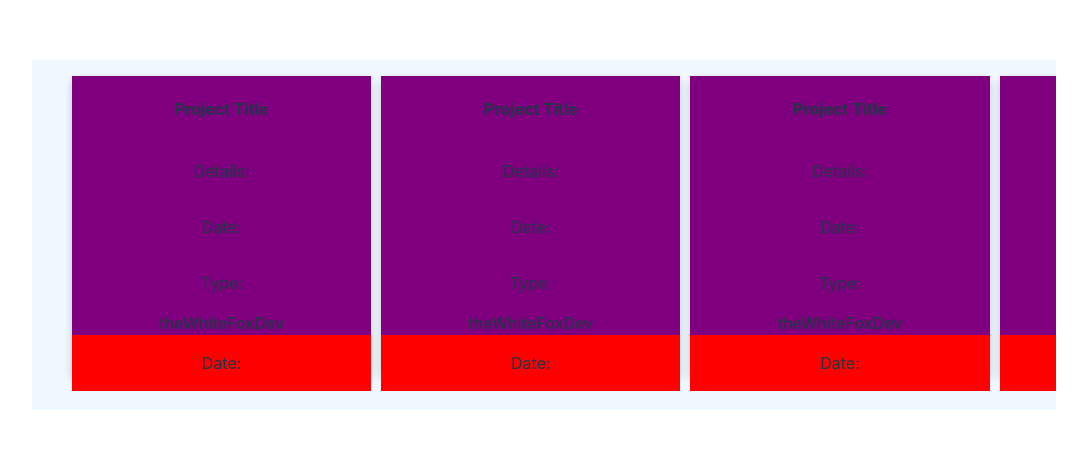
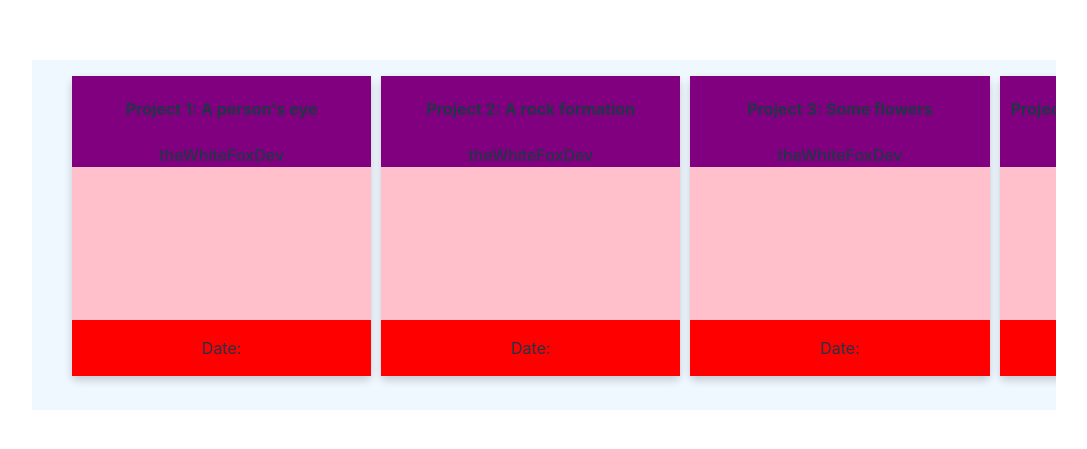
Before and after one commit to theWhiteFox/react-ts-carousel, a React (Vite) app: page / in a window 1280 px wide. Shown: the part 165-614 px from the top of the page, without its empty margins (96-1183 px from the left). Built offline with nearby package versions, Linux system fonts and the light colour scheme.

Commit message:
get set up with drag items

```diff
--- a/src/components/Carousel.tsx
+++ b/src/components/Carousel.tsx
@@ -1,36 +1,54 @@
 import CarouselCard from "./CarouselCard";
 import { InnerSlider, SliderContainer } from "./Styles";
+import { getRefValue, useStateRef } from "../lib/Hooks";
+import { useRef } from "react";
 
 const items = [
   {
+    cardNumber: 1,
     imageSrc: "/pic1.jpeg",
     imageAlt: "A person's eye",
   },
   {
+    cardNumber: 2,
     imageSrc: "/pic2.jpeg",
     imageAlt: "A rock formation",
   },
   {
+    cardNumber: 3,
     imageSrc: "/pic3.jpeg",
     imageAlt: "Some flowers",
   },
   {
+    cardNumber: 4,
     imageSrc: "/pic4.jpeg",
     imageAlt: "An egyptian wall painting",
   },
   {
+    cardNumber: 5,
     imageSrc: "/pic5.jpeg",
     imageAlt: "A butterfly on a leaf",
   },
 ];
 
 const Carousel = () => {
+  const currentOffsetXRef = useRef(0);
+  const startXRef = useRef(0);
+  const [offsetX, setOffsetX, offsetXRef] = useStateRef(0);
+
+  console.log(setOffsetX)
+
+  const onMouseDown = (e: React.MouseEvent<HTMLDivElement>) => {
+    currentOffsetXRef.current = getRefValue(offsetXRef);
+    startXRef.current = e.clientX;
+  };
+
   return (
     <>
-      <SliderContainer>
-        <InnerSlider>
-          {items.map((item, idx) => (
-            <CarouselCard key={idx} {...item} />
+      <SliderContainer onMouseDown={onMouseDown}>
+        <InnerSlider style={{ transform: `translate3d(${offsetX}px, 0, 0)` }}>
+          {items.map((item, index) => (
+            <CarouselCard key={item.cardNumber || index} {...item} />
           ))}
         </InnerSlider>
       </SliderContainer>
--- a/src/components/CarouselCard.tsx
+++ b/src/components/CarouselCard.tsx
@@ -1,16 +1,20 @@
 import CarouselButton from "./CarouselButton";
 import { Card } from "./Styles";
 
-const CarouselCard = () => {
+interface cardProps {
+  cardNumber: number;
+  imageSrc: string;
+  imageAlt: string;
+}
+
+const CarouselCard = ({ cardNumber, imageAlt }: cardProps) => {
   return (
     <Card draggable={false}>
       <div className="card-body">
         <h4>
-          <b>Project Title</b>
+          <b>Project {cardNumber}: </b>
+          {imageAlt}
         </h4>
-        <p>Details: </p>
-        <p>Date: </p>
-        <p>Type: </p>
         <CarouselButton />
         <div className="card-footer">
           <p>Date: </p>
--- a/src/components/Styles.ts
+++ b/src/components/Styles.ts
@@ -30,6 +30,7 @@ export const Card = styled.div`
   max-width: 400px;
   border-radius: 5px;
   background-color: pink;
+  position: relative;
 
   .card-body {
     padding-top: 10px 0;
@@ -44,6 +45,8 @@ export const Card = styled.div`
     flex-direction: column;
     background-color: red;
     width: 100%;
+    bottom: 0;
+    position: absolute;
   }
 `;
 
--- /dev/null
+++ b/src/lib/Hooks.ts
@@ -0,0 +1,20 @@
+import { useRef, useState, RefObject } from 'react';
+
+// to get the value of a ref from `useRef`
+export function getRefValue<C>(ref: RefObject<C>) {
+  return ref.current as C;
+}
+
+// extension of `useState` to be able to access the state as a ref
+export function useStateRef<S>(
+  defaultValue: S
+): [S, (value: S) => void, RefObject<S>] {
+  const ref = useRef<S>(defaultValue);
+  const [state, _setState] = useState<S>(defaultValue);
+  const setState = (value: S) => {
+    _setState(value);
+    ref.current = value;
+  };
+
+  return [state, setState, ref];
+}
```
Also changed, not shown: 1 other file (tests, documents, lock files or other folders).
